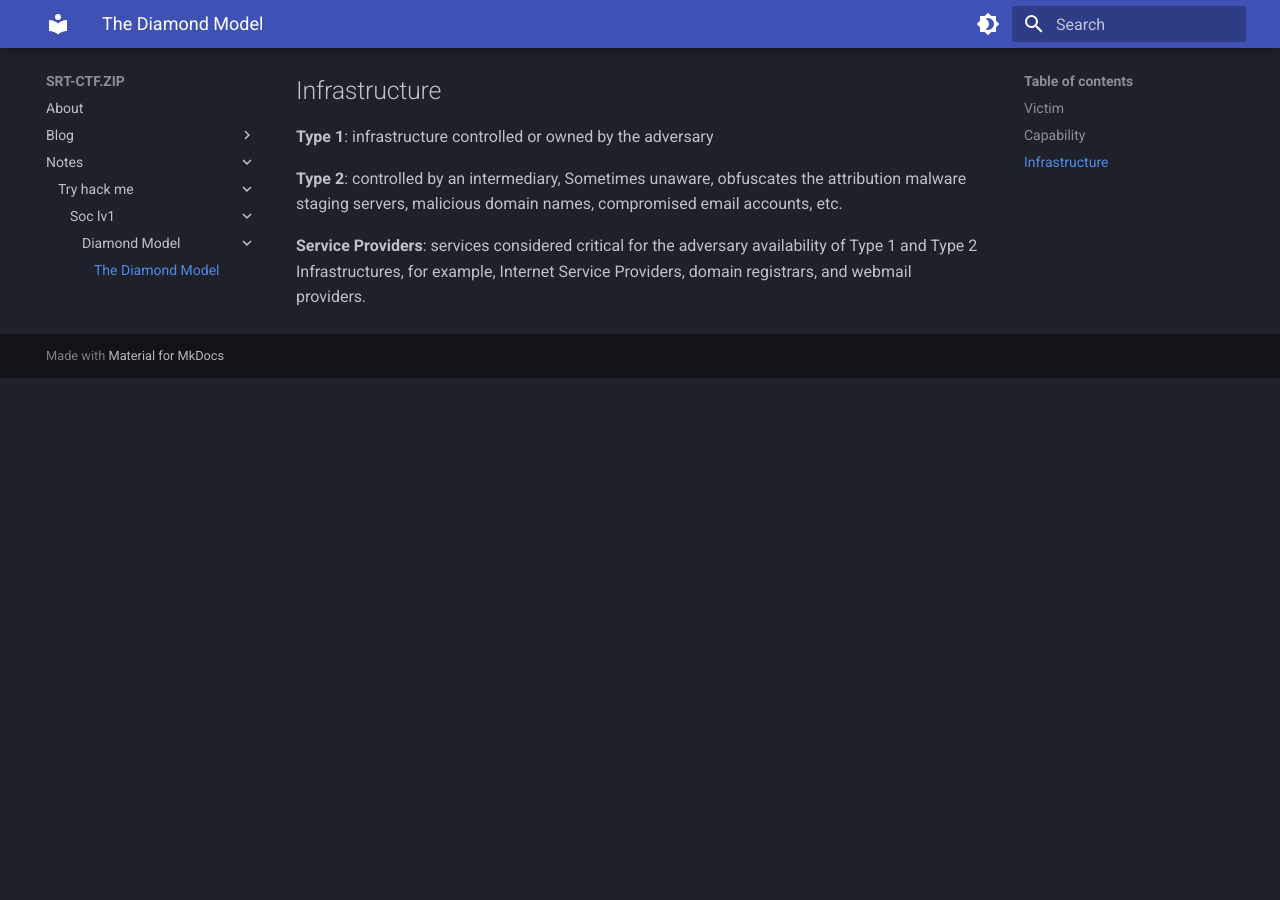
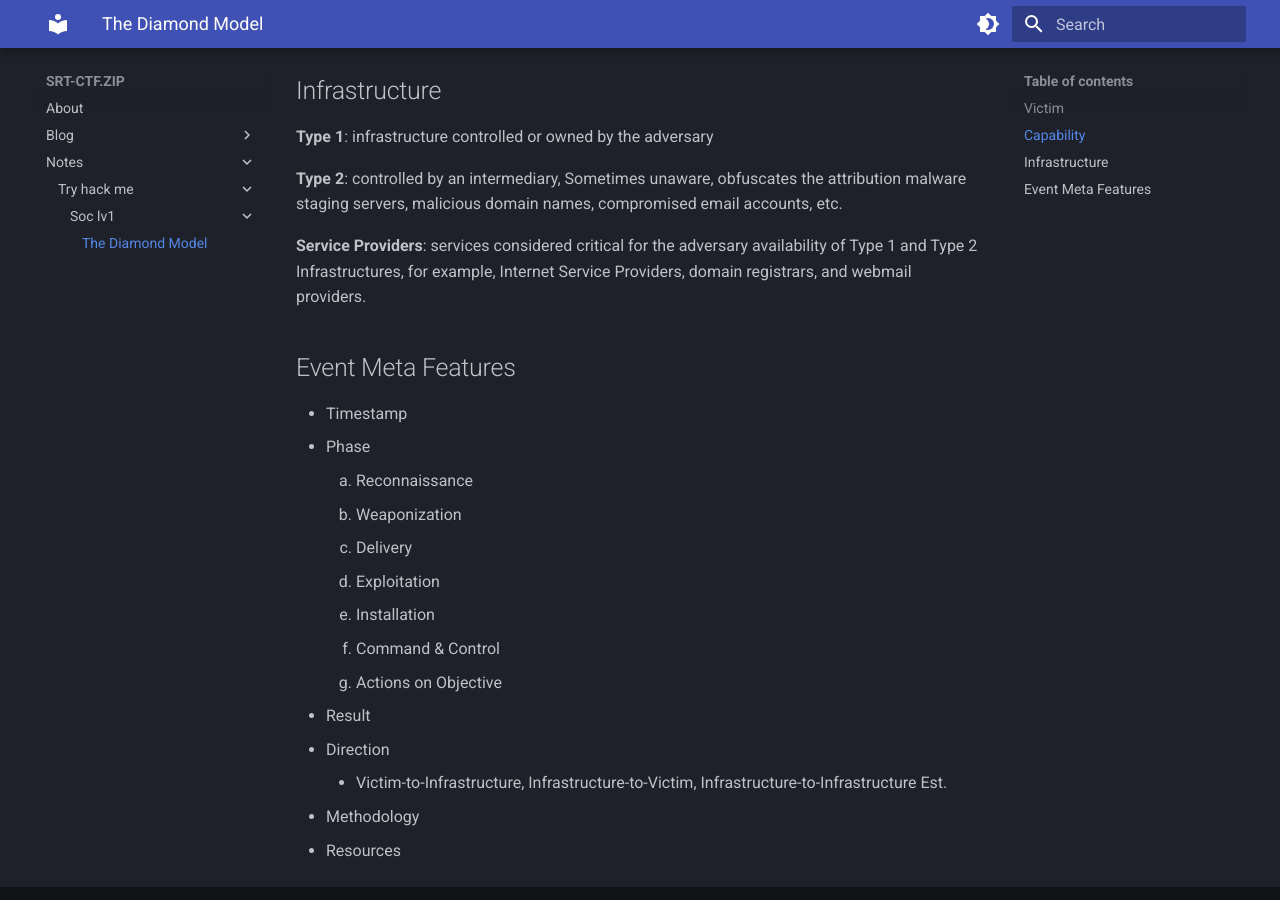
Before and after one commit to conorbone/srt-ctf.zip, an MkDocs documentation site: the page built from docs/notes/try hack me/soc lv1/Diamond_Model.md, in a window 1280 px wide and 900 px high, scrolled down 1069 px. Built offline with MkDocs 1.6.1 and Material for MkDocs 9.7.7, drawn with Linux system fonts in a browser that asks for light colours; before the commit the page ends 1447 px from its top, so only the background shows below that.

Commit message:
Diamond Model

```diff
--- a/docs/notes/try hack me/soc lv1/Diamond Model/notes.md
+++ b/docs/notes/try hack me/soc lv1/Diamond_Model.md
@@ -46,3 +46,21 @@ An **Adversary Arsenal** is a set of capabilities that belong to an adversary. T
     malware staging servers, malicious domain names, compromised email accounts, etc.
 
 **Service Providers**: services considered critical for the adversary availability of Type 1 and Type 2 Infrastructures, for example, Internet Service Providers, domain registrars, and webmail providers.
+
+
+## Event Meta Features
+
+  - Timestamp
+  - Phase
+    1. Reconnaissance
+    2. Weaponization
+    3. Delivery
+    4. Exploitation
+    5. Installation
+    6. Command & Control
+    7. Actions on Objective
+  - Result
+  - Direction
+    - Victim-to-Infrastructure, Infrastructure-to-Victim, Infrastructure-to-Infrastructure Est.
+  - Methodology
+  - Resources
```
